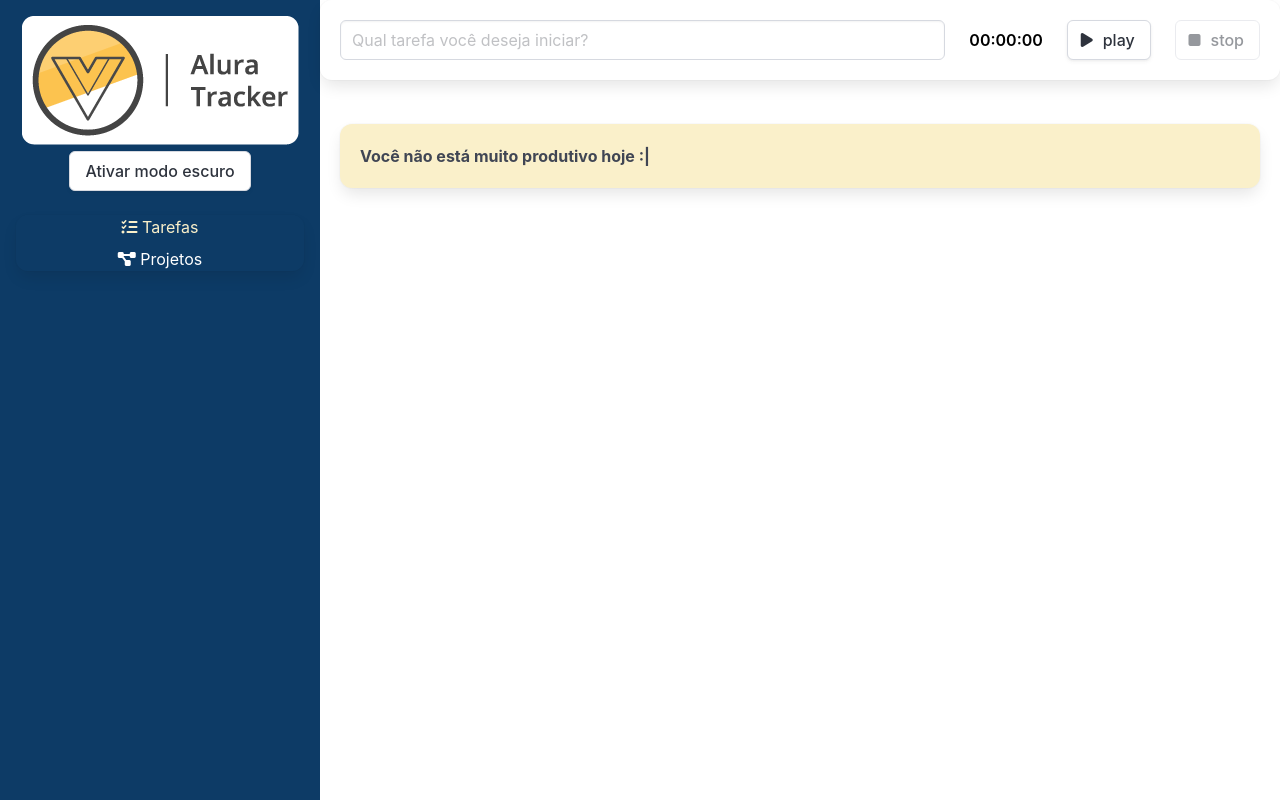
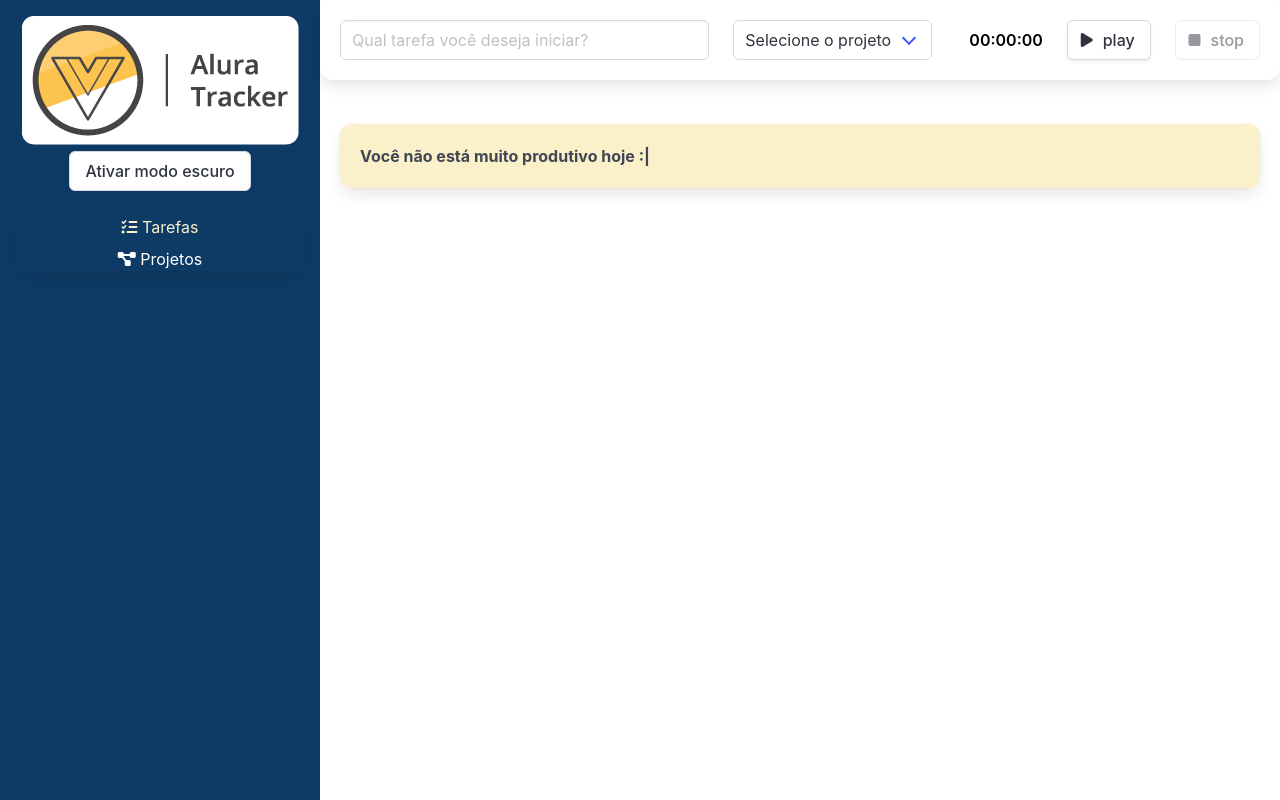
Before and after one commit to malursilva/vue_alura-tracker, a Vue app: page /#/ in a window 1280 px wide. Built offline with nearby package versions, Linux system fonts and the light colour scheme.

Commit message:
added vuex store to keep projects

```diff
--- a/package.json
+++ b/package.json
@@ -11,7 +11,8 @@
     "core-js": "^3.8.3",
     "vue": "^3.2.26",
     "vue-loader": "^15.11.1",
-    "vue-router": "^4.3.2"
+    "vue-router": "^4.3.2",
+    "vuex": "^4.0.2"
   },
   "devDependencies": {
     "@fortawesome/fontawesome-free": "^6.5.2",
--- a/src/components/Formulario.vue
+++ b/src/components/Formulario.vue
@@ -1,9 +1,18 @@
 <template>
     <div class="box formulario">
         <div class="columns">
-            <div class="column is-8" role="form" aria-label="Formulário para criação de uma nova tarefa">
-                <input type="text" class="input" placeholder="Qual tarefa você deseja iniciar?"
-                        v-model="descricao"/>
+            <div class="column is-5" role="form" aria-label="Formulário para criação de uma nova tarefa">
+                <input type="text" class="input" placeholder="Qual tarefa você deseja iniciar?" v-model="descricao" />
+            </div>
+            <div class="column is-3">
+                <div class="select">
+                    <select v-model="idProjeto">
+                        <option value="">Selecione o projeto</option>
+                        <option :value="projeto.id" v-for="projeto in projetos" :key="projeto.id">
+                            {{ projeto.nome }}
+                        </option>
+                    </select>
+                </div>
             </div>
             <div class="column">
                 <Temporizador @ao-finalizar-temporizador="finalizarTarefa" />
@@ -14,8 +23,10 @@
 
 <script lang="ts">
 
-import { defineComponent } from 'vue'
+import { computed, defineComponent } from 'vue'
 import Temporizador from './Temporizador.vue'
+import { useStore } from 'vuex'
+import { key } from '@/store';
 
 export default defineComponent({
     name: 'FormularioTarefa',
@@ -23,18 +34,26 @@
     components: {
         Temporizador
     },
-    data () {
+    data() {
         return {
-            descricao: ''
+            descricao: '',
+            idProjeto: ''
         }
     },
     methods: {
-        finalizarTarefa (tempoDecorrido: number) : void {
+        finalizarTarefa(tempoDecorrido: number): void {
             this.$emit('aoSalvarTarefa', {
                 duracaoEmSegundos: tempoDecorrido,
-                descricao: this.descricao
+                descricao: this.descricao,
+                projeto: this.projetos.find(proj => proj.id == this.idProjeto)
             })
             this.descricao = ""
+        }
+    },
+    setup() {
+        const store = useStore(key)
+        return {
+            projetos: computed(() => store.state.projetos)
         }
     }
 });
--- a/src/interfaces/ITarefa.ts
+++ b/src/interfaces/ITarefa.ts
@@ -1,4 +1,7 @@
+import IProjeto from "./IProjeto";
+
 export default interface ITarefa {
     duracaoEmSegundos: number,
-    descricao: string
+    descricao: string,
+    projeto: IProjeto
 }
--- a/src/main.ts
+++ b/src/main.ts
@@ -2,7 +2,9 @@
 import App from './App.vue'
 import '@fortawesome/fontawesome-free/css/all.css'
 import roteador from './router'
+import { key, store } from './store'
 
 createApp(App)
     .use(roteador)
+    .use(store, key)
     .mount('#app')
--- /dev/null
+++ b/src/store/index.ts
@@ -0,0 +1,28 @@
+import IProjeto from "@/interfaces/IProjeto";
+import { createStore, Store, useStore as vuexUseStore } from 'vuex';
+import { InjectionKey } from "vue";
+
+interface Estado {
+    projetos: IProjeto[]
+}
+
+export const key: InjectionKey<Store<Estado>> = Symbol()
+
+export const store = createStore<Estado>({
+    state: {
+        projetos: []
+    },
+    mutations: {
+        'ADICIONA_PROJETO'(state, nomeDoProjeto: string) {
+            const projeto = {
+                id: new Date().toISOString(),
+                nome: nomeDoProjeto
+            } as IProjeto
+            state.projetos.push(projeto)
+        }
+    }
+})
+
+export function useStore(): Store<Estado> {
+    return vuexUseStore(key)
+}
--- a/src/views/Projetos.vue
+++ b/src/views/Projetos.vue
@@ -32,25 +32,27 @@
 </template>
 
 <script lang="ts">
-import { defineComponent } from 'vue'
-import IProjeto from '@/interfaces/IProjeto';
+import { computed, defineComponent } from 'vue'
+import { useStore } from '@/store';
 
 export default defineComponent({
     name: 'ProjetosView',
     data() {
         return {
-            nomeDoProjeto: '',
-            projetos: [] as IProjeto[]
+            nomeDoProjeto: ''
         };
     },
     methods: {
         salvar() {
-            const projeto: IProjeto = {
-                nome: this.nomeDoProjeto,
-                id: new Date().toISOString()
-            }
-            this.projetos.push(projeto)
+            this.store.commit('ADICIONA_PROJETO', this.nomeDoProjeto)
             this.nomeDoProjeto = ''
+        }
+    },
+    setup() {
+        const store = useStore()
+        return {
+            store,
+            projetos: computed(() => store.state.projetos)
         }
     }
 })
```
Also changed, not shown: 1 other file (tests, documents, lock files or other folders).
